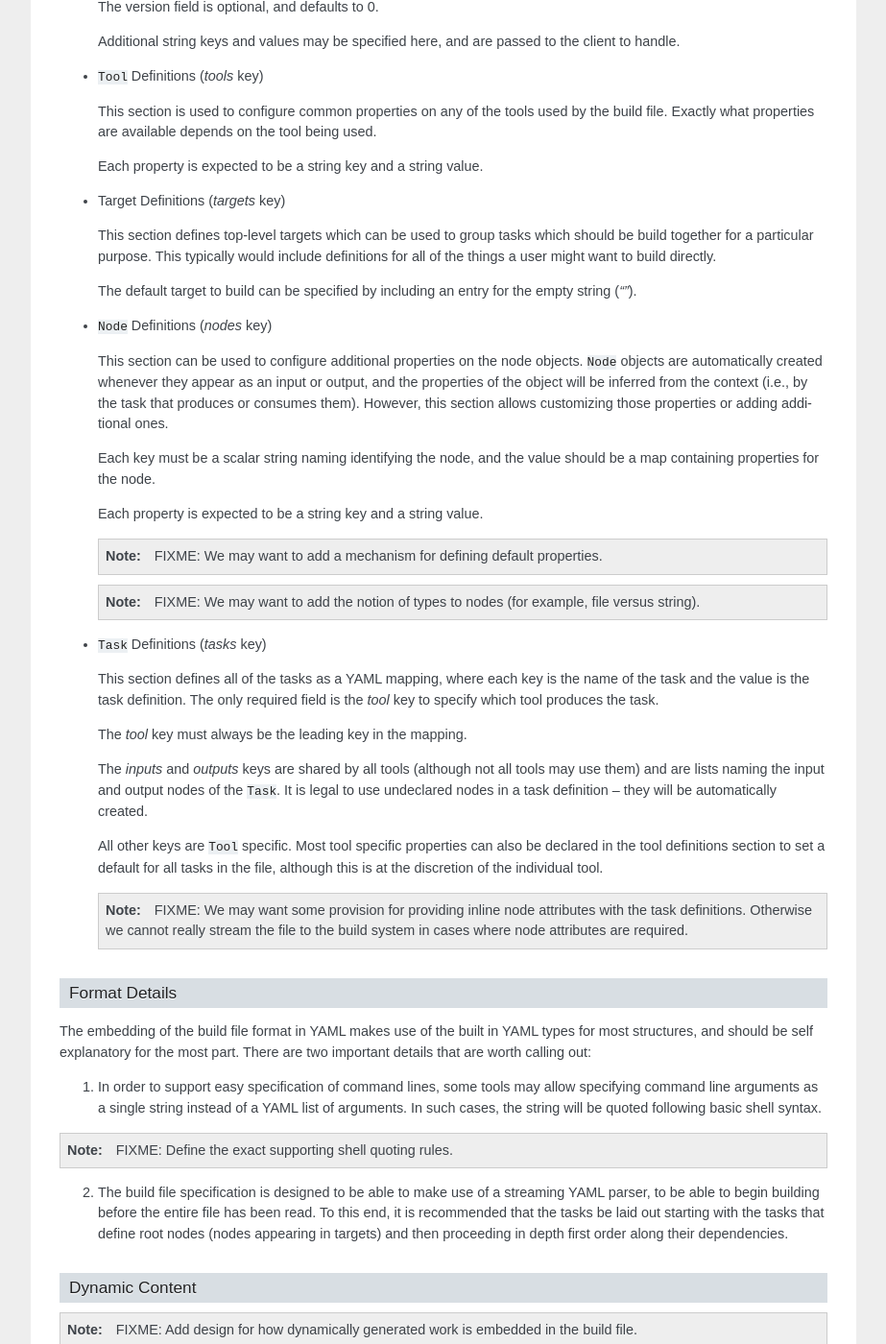
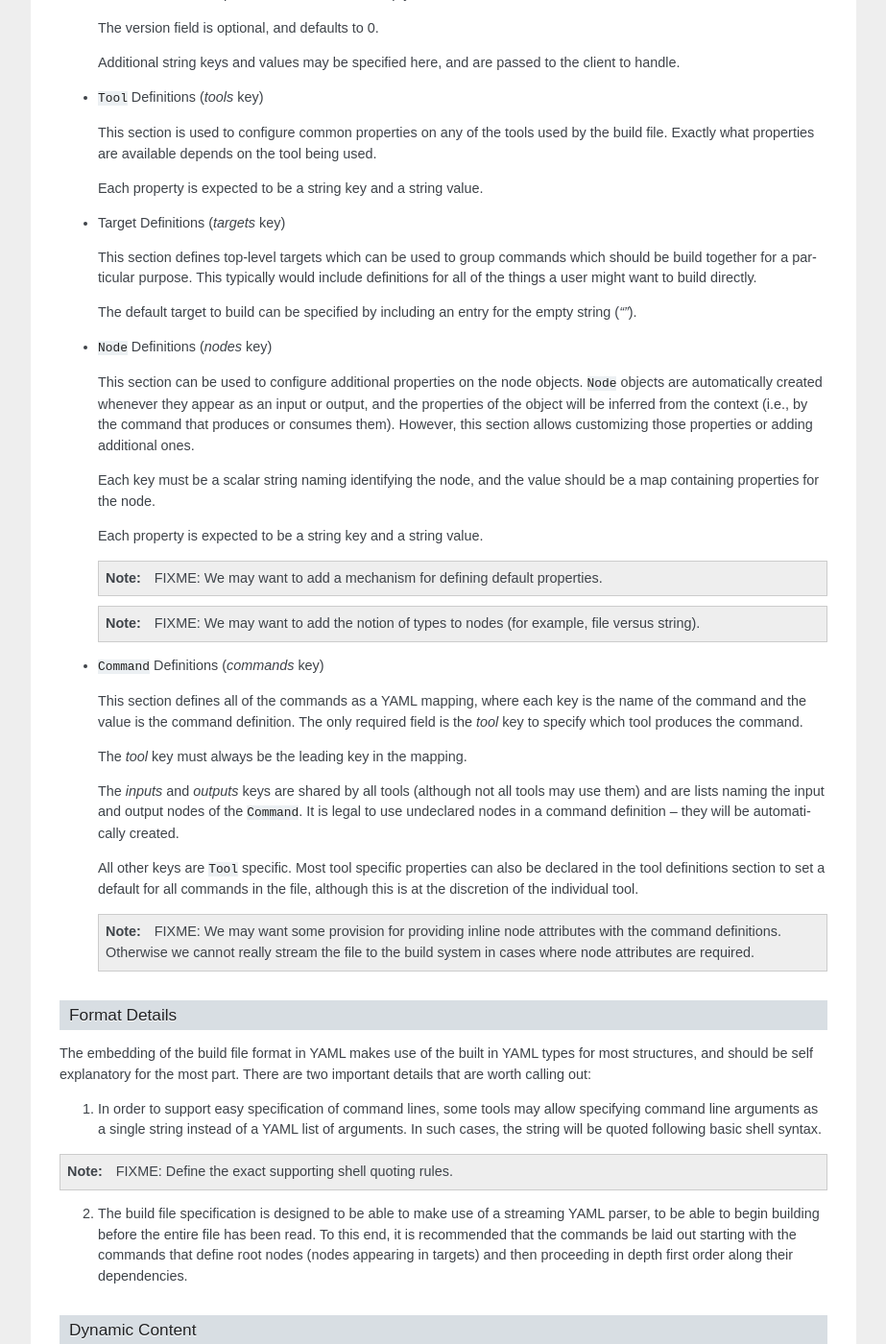
Before and after one commit to swiftlang/swift-llbuild, a Sphinx documentation site: the page built from docs/buildsystem.rst, in a window 1280 px wide and 1400 px high, scrolled down 2383 px. Shown: the whole window at 96% size, without its empty margins (198-1121 px from the left). Built offline with Sphinx 7.4.7, drawn with Linux system fonts in a browser that asks for light colours; some of the changed text lies outside the part shown.

Commit message:
[buildsystem] Rename 'buildsystem::Task' to 'buildsystem::Command'.
 - This matches the terminology used today by Xcode, and avoids a namespace
   collision due to reusing Task for two different things.

```diff
--- a/docs/buildsystem.rst
+++ b/docs/buildsystem.rst
@@ -24,14 +24,14 @@ distributed compilation or making use of a in-process compiler design.
 Build Graph
 ===========
 
-Conceptually, the ``BuildSystem`` is organized around a bipartite graph of tasks
-and nodes. A ``Task`` represent a units of computation that need to be done as
-part of the build, and a ``Node`` represent a concrete value used as an input
-or output of those tasks. Each ``Task`` declares which ``Tool`` is to be used to
-create it. The tools themselves are integrated into the ``BuildSystem``
-component (either as builtin tools, or via the client), and this allows them to
-provided customizable features for use in the build file, and to be deeply
-integrated with LLBuild.
+Conceptually, the ``BuildSystem`` is organized around a bipartite graph of
+commands and nodes. A ``Command`` represent a units of computation that need to
+be done as part of the build, and a ``Node`` represent a concrete value used as
+an input or output of those commands. Each ``Command`` declares which ``Tool``
+is to be used to create it. The tools themselves are integrated into the
+``BuildSystem`` component (either as builtin tools, or via the client), and this
+allows them to provided customizable features for use in the build file, and to
+be deeply integrated with LLBuild.
 
 Nodes
 -----
@@ -43,43 +43,43 @@ with a file (that said, it is a common case and the ``BuildSystem`` will have
 special support to ensure that using nodes which are proxies for files on disk
 is convenient and featureful).
 
-Tasks
------
+Commands
+--------
 
-Each ``Task`` is used to represent the things that do actual work in the build
-graph, and they take input nodes and transform them into output ones. A task
-could be implemented as something which invokes an external command (like `cc`)
-to do work, or it could be something which is implemented internally to the
-``BuildSystem`` or the client (for example, a task to compute the SHA-1 hash of
-a file).
+Each ``Command`` is used to represent the things that do actual work in the
+build graph, and they take input nodes and transform them into output ones. A
+command could be implemented as something which invokes an external command
+(like `cc`) to do work, or it could be something which is implemented internally
+to the ``BuildSystem`` or the client (for example, a command to compute the
+SHA-1 hash of a file).
 
-A ``Task`` as modeled in the ``BuildSystem`` component are related to, but
+A ``Command`` as modeled in the ``BuildSystem`` component is related to, but
 different, from the tasks that are present at the lower ``BuildEngine`` layer. A
-``Task`` in the ``BuildSystem`` is roughly equivalent to a ``BuildEngine::Rule``
-and the ``BuildEngine::Task`` which computes that rule, but in practice a
-``Task`` in the ``BuildSystem`` could be implemented using a number of
-coordinating rules and tasks from the lower level. For example, a compiler
-``Task`` in the ``BuildSystem`` might end up with a task to invoke the compiler
-command, a task to parse the diagnostics output, and another task to parse the
-header dependencies output.
+``Command`` in the ``BuildSystem`` is roughly equivalent to a
+``BuildEngine::Rule`` and the ``BuildEngine::Task`` which computes that rule,
+but in practice a ``Command`` in the ``BuildSystem`` might be implemented using
+any number of coordinating rules and tasks from the lower level. For example, a
+compiler ``Command`` in the ``BuildSystem`` might end up with a task to invoke
+the compiler command, a task to parse the diagnostics output, and another task
+to parse the header dependencies output.
 
-Every ``Task`` has a unique identifier which can be used to refer to the task,
-and which is expected to be stable even as the build graph is updated by the
-generating tool.
+Every ``Command`` has a unique identifier which can be used to refer to the
+command, and which is expected to be stable even as the build graph is updated
+by the generating tool.
 
 Tools
 -----
 
-A ``Tool`` defines how a specific task is executed, and are the general mechanism
-through which the ``BuildSystem`` can support various styles of work (as opposed
-to just running commands) and extension by clients.
+A ``Tool`` defines how a specific command is executed, and are the general
+mechanism through which the ``BuildSystem`` can support various styles of work
+(as opposed to just running commands) and extension by clients.
 
-Every ``Task`` has an associated tool which defines how it will be run, and can
-provide additional tool-specific properties to control its execution. For
-example, a ``Task`` which invokes a generic tool that runs external commands
+Every ``Command`` has an associated tool which defines how it will be run, and
+can provide additional tool-specific properties to control its execution. For
+example, a ``Command`` which invokes a generic tool that runs external commands
 would typically provide the list of command line arguments to use. On the other
-hand, a ``Task`` which uses a higher-level tool to invoke the compiler may set
-additional properties requesting that automatic header dependencies be used.
+hand, a ``Command`` which uses a higher-level tool to invoke the compiler may
+set additional properties requesting that automatic header dependencies be used.
 
 
 Build File
@@ -87,10 +87,10 @@ Build File
 
 The build file is the base input to the native build system, similar to a
 Makefile or a Ninja manifest. It contains a description of the things that can
-be built, the tasks that need to be executed to build them, and the connections
-between those tasks. Similar to Ninja, the basic build file language is not
-intended to be written directly, but is expected to be an artifact produced by
-the higher level build system.
+be built, the commands that need to be executed to build them, and the
+connections between those commands. Similar to Ninja, the basic build file
+language is not intended to be written directly, but is expected to be an
+artifact produced by the higher level build system.
 
 The build file syntax is currently YAML, to faciliate ease of implementation and
 evolution. At some future point, we may wish to change to a custom file format
@@ -123,8 +123,8 @@ A small example build file is below:
     hello.o:
       hash-content: True
 
-  # Define the tasks.
-  tasks:
+  # Define the commands.
+  commands:
     link-hello:
       tool: link
       inputs: ["hello.o"]
@@ -164,8 +164,8 @@ present.
 
 * Target Definitions (`targets` key)
 
-  This section defines top-level targets which can be used to group tasks which
-  should be build together for a particular purpose. This typically would
+  This section defines top-level targets which can be used to group commands
+  which should be build together for a particular purpose. This typically would
   include definitions for all of the things a user might want to build directly.
 
   The default target to build can be specified by including an entry for the
@@ -176,7 +176,7 @@ present.
   This section can be used to configure additional properties on the node
   objects. ``Node`` objects are automatically created whenever they appear as an
   input or output, and the properties of the object will be inferred from the
-  context (i.e., by the task that produces or consumes them). However, this
+  context (i.e., by the command that produces or consumes them). However, this
   section allows customizing those properties or adding additional ones.
 
   Each key must be a scalar string naming identifying the node, and the value
@@ -191,26 +191,26 @@ present.
     FIXME: We may want to add the notion of types to nodes (for example, file
     versus string).
 
-* ``Task`` Definitions (`tasks` key)
+* ``Command`` Definitions (`commands` key)
 
-  This section defines all of the tasks as a YAML mapping, where each key is the
-  name of the task and the value is the task definition. The only required field
-  is the `tool` key to specify which tool produces the task.
+  This section defines all of the commands as a YAML mapping, where each key is
+  the name of the command and the value is the command definition. The only
+  required field is the `tool` key to specify which tool produces the command.
 
   The `tool` key must always be the leading key in the mapping.
 
   The `inputs` and `outputs` keys are shared by all tools (although not all
   tools may use them) and are lists naming the input and output nodes of the
-  ``Task``. It is legal to use undeclared nodes in a task definition -- they
-  will be automatically created.
+  ``Command``. It is legal to use undeclared nodes in a command definition --
+  they will be automatically created.
 
   All other keys are ``Tool`` specific. Most tool specific properties can also
-  be declared in the tool definitions section to set a default for all tasks in
-  the file, although this is at the discretion of the individual tool.
+  be declared in the tool definitions section to set a default for all commands
+  in the file, although this is at the discretion of the individual tool.
 
   .. note::
     FIXME: We may want some provision for providing inline node attributes with
-    the task definitions. Otherwise we cannot really stream the file to the
+    the command definitions. Otherwise we cannot really stream the file to the
     build system in cases where node attributes are required.
 
 Format Details
@@ -230,9 +230,9 @@ part. There are two important details that are worth calling out:
 
 2. The build file specification is designed to be able to make use of a
    streaming YAML parser, to be able to begin building before the entire file
-   has been read. To this end, it is recommended that the tasks be laid out
-   starting with the tasks that define root nodes (nodes appearing in targets)
-   and then proceeding in depth first order along their dependencies.
+   has been read. To this end, it is recommended that the commands be laid out
+   starting with the commands that define root nodes (nodes appearing in
+   targets) and then proceeding in depth first order along their dependencies.
 
 Dynamic Content
 ---------------
```
Also changed, not shown: 7 other files.
